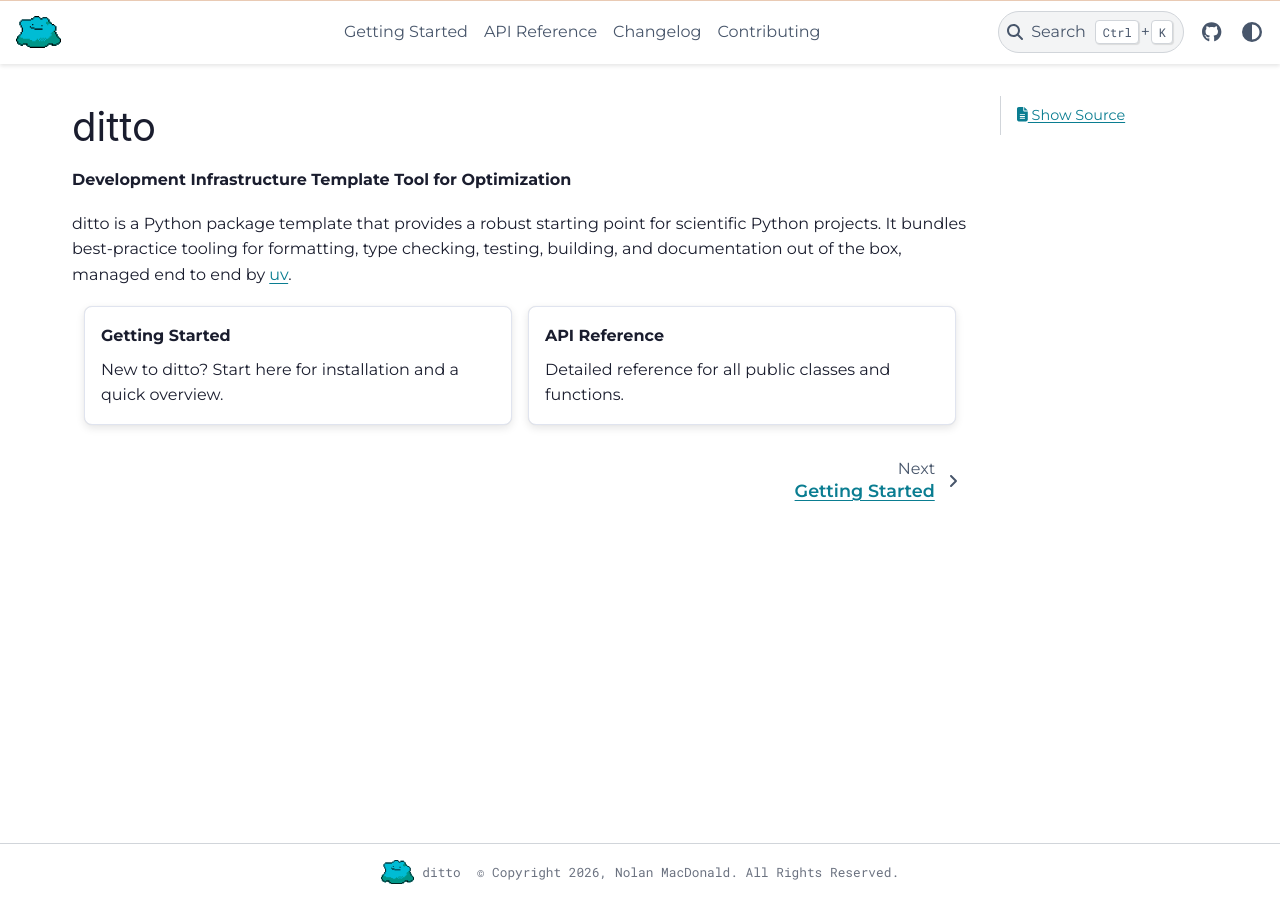
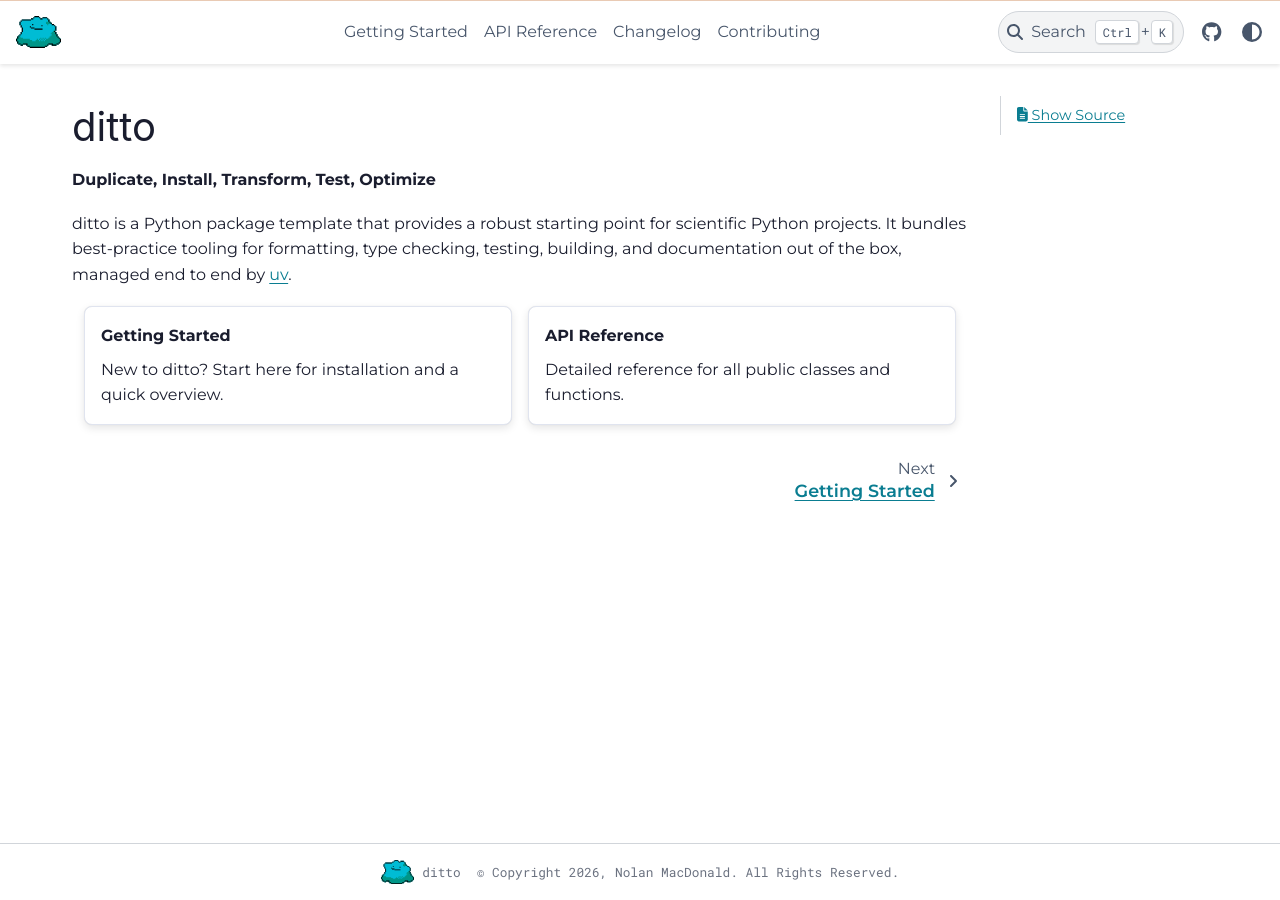
Before and after one commit to nolmacdonald/ditto, a Sphinx documentation site: the page built from docs/source/index.rst, in a window 1280 px wide. Built offline with Sphinx 7.4.7 and the PyData theme 0.15.4, drawn with Linux system fonts in a browser that asks for light colours.

```diff
--- a/docs/source/index.rst
+++ b/docs/source/index.rst
@@ -3,7 +3,7 @@
 ditto
 =====
 
-**Development Infrastructure Template Tool for Optimization**
+**Duplicate, Install, Transform, Test, Optimize**
 
 ditto is a Python package template that provides a robust starting point for
 scientific Python projects. It bundles best-practice tooling for formatting,
```
Also changed, not shown: docs/source/_static/logo/ditto-dark-mode.svg, docs/source/_static/logo/ditto-light-mode.svg.
